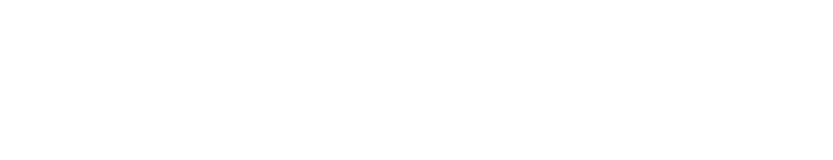
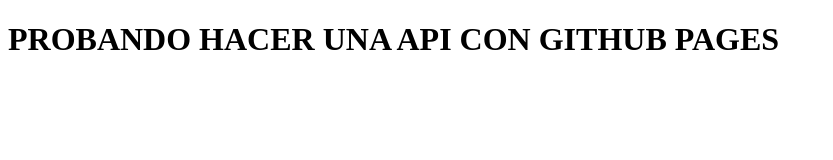
Before and after one commit to FelipeBrocca/sevenfernandoapi, a website: page index.html in a window 1280 px wide. Shown: the whole page, without its empty margins (0-833 px from the left). Drawn offline with Linux system fonts and the light colour scheme.

Commit message:
testing api gh pages

```diff
--- a/index.html
+++ b/index.html
@@ -7,6 +7,6 @@
     <title>SevenFerAPI</title>
 </head>
 <body>
-
+    <h1>PROBANDO HACER UNA API CON GITHUB PAGES</h1>
 </body>
 </html>
```
